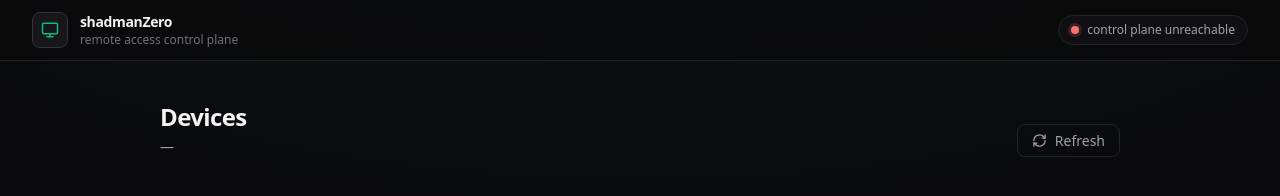
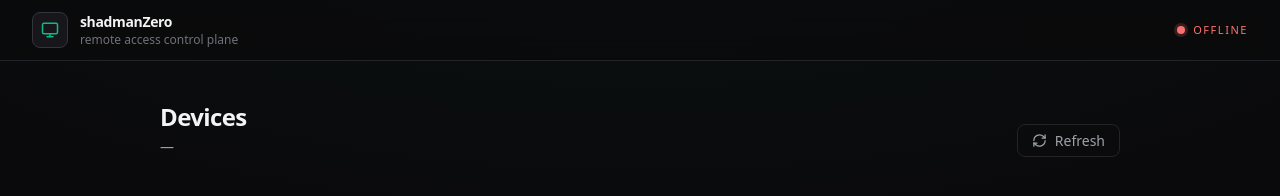
Before and after one commit to shadmanZero/rmm-server, a website: page public/index.html in a window 1280 px wide. Drawn offline with Linux system fonts and the light colour scheme; no server answers.

Commit message:
refactor(ui): replace control-plane status pill with minimal inline indicator
Drop the rounded pill/border chrome around the connection status. It now reads
as a bare status dot plus a quiet uppercase, letter-spaced label: emerald +
"Connected" when healthy (colour only on the dot), flipping to a red dot and a
red "Offline" label when the control plane is unreachable so the problem stands
out. Collapses to just the dot below the sm breakpoint.

```diff
--- a/public/app.js
+++ b/public/app.js
@@ -32,7 +32,11 @@ async function loadDevices() {
 
 function setControlPlaneStatus(ok) {
   els.connDot.className = `dot ${ok ? "dot--ok" : "dot--bad"}`;
-  els.connText.textContent = ok ? "connected to control plane" : "control plane unreachable";
+  els.connText.textContent = ok ? "Connected" : "Offline";
+  // Healthy state stays quiet (faint label, colour only on the dot); a lost
+  // control plane tints the label red so the problem actually draws the eye.
+  els.connText.classList.toggle("text-faint", ok);
+  els.connText.classList.toggle("text-danger", !ok);
 }
 
 function renderDevices(devices) {
--- a/public/index.html
+++ b/public/index.html
@@ -40,11 +40,13 @@
         </div>
       </div>
 
-      <div
-        class="flex shrink-0 items-center gap-2 rounded-full border border-border bg-surface px-2.5 py-1.5 text-xs text-muted sm:px-3"
-      >
+      <div class="flex shrink-0 items-center gap-2">
         <span id="conn-dot" class="dot dot--ok"></span>
-        <span id="conn-text" class="hidden sm:inline">connected to control plane</span>
+        <span
+          id="conn-text"
+          class="hidden text-[11px] font-medium uppercase tracking-[0.14em] text-faint transition-colors sm:inline"
+          >Connected</span
+        >
       </div>
     </header>
 
```
Also changed, not shown: public/styles.css.
